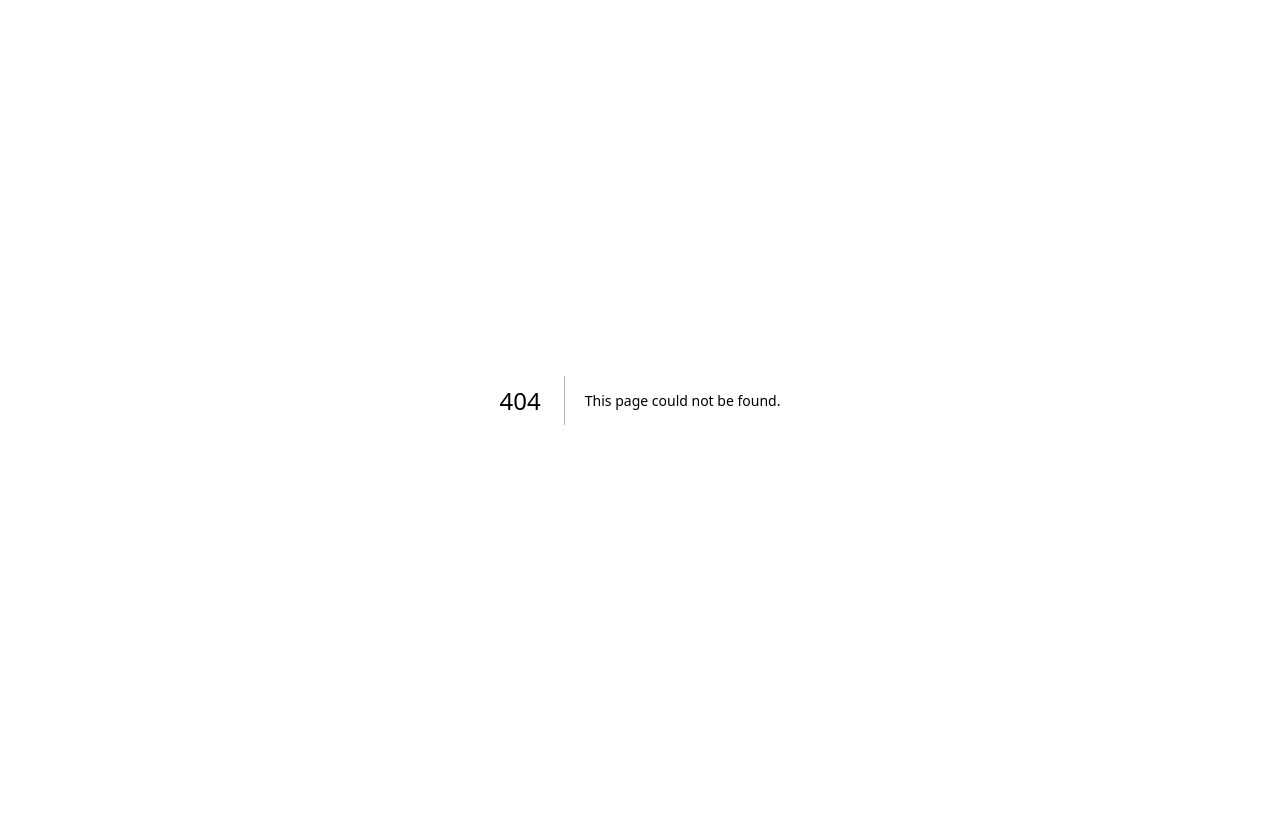
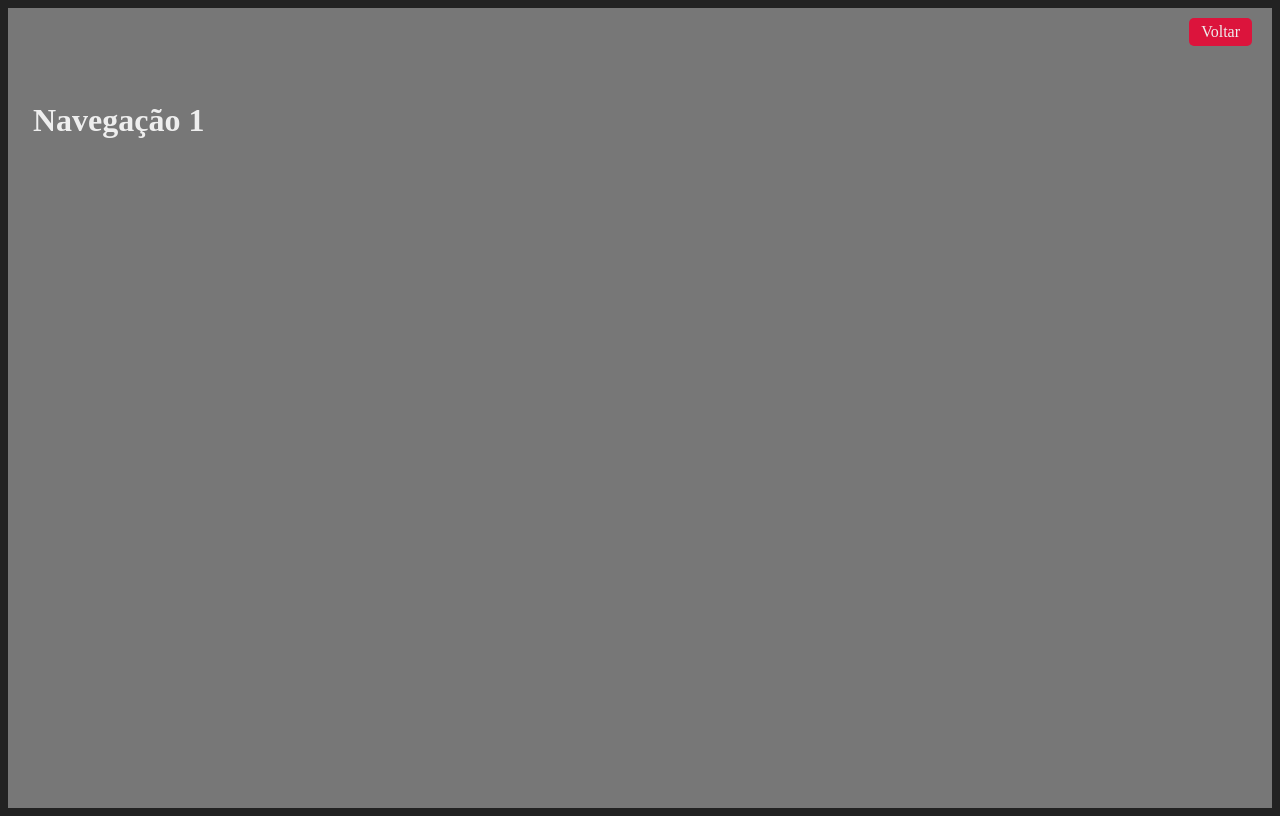
Before and after one commit to patricksilvy/curso-web, a Next.js app in the folder aulao-next/fundamentos/: page /navegacao in a window 1280 px wide. Before the commit this address had no page. Built offline with nearby package versions, Linux system fonts and the light colour scheme.

Commit message:
446. Navegação Simples

```diff
--- a/aulao-next/fundamentos/src/pages/index.jsx
+++ b/aulao-next/fundamentos/src/pages/index.jsx
@@ -12,6 +12,7 @@ export default function Inicio() {
       <Navegador text="Estiloso" direction="/estiloso" color="violet"/>
       <Navegador text="Exemplo" direction="/exemplo"/>
       <Navegador text="Jsx" direction="/jsx" color="crimson"/>
+      <Navegador text="Navegação 01" direction="/navegacao" color="crimson"/>
     </div>
   )
 }
--- /dev/null
+++ b/aulao-next/fundamentos/src/pages/navegacao/index.jsx
@@ -0,0 +1,9 @@
+import Layout from "@/components/Layout";
+
+export default function Navegacao() {
+    return (
+        <Layout>
+            <h1>Navegação 1</h1>
+        </Layout>
+    )
+}
--- a/aulao-next/fundamentos/src/styles/Navegador.module.css
+++ b/aulao-next/fundamentos/src/styles/Navegador.module.css
@@ -3,4 +3,5 @@
     padding: 30px;
     margin: 10px;
     border-radius: 8px;
+    cursor: pointer;
 }
```
